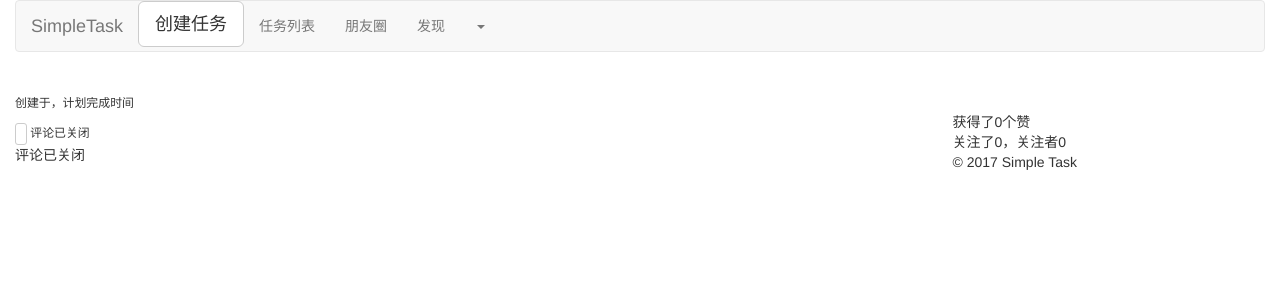
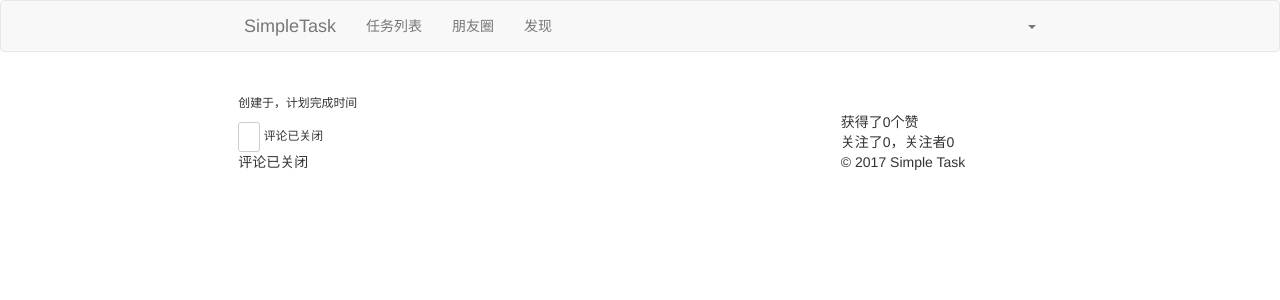
Before and after one commit to angeic/simple_task, a Python web app: template webapp/templates/people/task.html in a window 1280 px wide. Shown: the top 300 px of the page. Run offline with Jinja, Linux system fonts and the light colour scheme; the template is opened without the code that fills it, so the values that code supplies are empty; some libraries are stand-ins or nearby versions.

Commit message:
梳理页面框架，页面主体部分梳理成2：（9：3）：2结构，2留空，9：3是内容和sidebar

```diff
--- a/webapp/controllers/circle.py
+++ b/webapp/controllers/circle.py
@@ -41,7 +41,7 @@
 @circle_blueprint.route('/explore')
 @login_required
 def explore():
-    people_list = User.query.filter(User.id != session['user_id']).all()
+    people_list = User.query.filter(User.id != session['user_id']).order_by(User.reg_date.desc()).all()
     tasks = Task.query.filter_by(public_level=3).order_by(Task.create_time.desc()).all()
     return render_template('circle/circle.html',
                            page_title='发现',
--- a/webapp/extensions.py
+++ b/webapp/extensions.py
@@ -5,8 +5,6 @@
 
 login_manager.login_view = 'login.index'
 login_manager.session_protection = 'basic'
-login_manager.login_message = '请先登录'
-login_manager.login_message_category = 'info'
 
 
 @login_manager.user_loader
--- a/webapp/templates/base.html
+++ b/webapp/templates/base.html
@@ -12,11 +12,10 @@
 
 </head>
 <body>
-<div class="container-fluid">
 
 <!--  导航开始  -->
-
 <nav class="navbar navbar-default" role="navigation">
+    <div class="col-sm-8 col-sm-offset-2">
         <div class="navbar-header">
             <button type="button" class="navbar-toggle" data-toggle="collapse"
                     data-target="#example-navbar-collapse">
@@ -25,19 +24,22 @@
                 <span class="icon-bar"></span>
                 <span class="icon-bar"></span>
             </button>
+            <a class="btn btn-default navbar-toggle" >创建任务</a>
             <a class="navbar-brand" href="{{url_for('home')}}">SimpleTask</a>
-        <input type="button" class="btn btn-default btn-lg add-task-btn" value="创建任务">
+
         </div>
         <div class="collapse navbar-collapse" id="example-navbar-collapse">
             <ul class="nav navbar-nav">
                 <li><a href="{{url_for('task.main')}}">任务列表</a></li>
                 <li><a href="{{url_for('circle.home')}}">朋友圈</a></li>
                 <li><a href="{{url_for('circle.explore')}}">发现</a></li>
+            </ul>
+            <ul class="nav navbar-nav navbar-right">
             <li class="dropdown">
                     <a href="#" class="dropdown-toggle" data-toggle="dropdown">
                         {{current_user.username}} <b class="caret"></b>
                     </a>
-                <ul class="dropdown-menu">
+                    <ul class="dropdown-menu ">
                         <li><a href="{{url_for('people.people',username=current_user.username)}}">我的主页</a></li>
                         <li><a href="#">设置</a></li>
                         <li class="divider"></li>
@@ -46,10 +48,14 @@
                 </li>
             </ul>
         </div>
+    </div>
 </nav>
-
 <!-- 导航结束 -->
 
+
+<div class="container-fluid">
+
+    <div class="col-sm-8 col-sm-offset-2">
     {% with messages = get_flashed_messages(with_categories=true) %}
         {% if messages %}
             {% for category, message in messages %}
@@ -65,7 +71,7 @@
     {% block body %}
     {% endblock %}
     </div>
-
+</div>
 
 <script src="//cdn.bootcss.com/jquery/3.2.0/jquery.min.js"></script>
 <script src="//cdn.bootcss.com/bootstrap/3.3.7/js/bootstrap.min.js"></script>
--- a/webapp/templates/circle/circle.html
+++ b/webapp/templates/circle/circle.html
@@ -5,20 +5,18 @@
 {% block body %}
 
 <div class="col-lg-9">
-    <div class = "row">
 
     {% for people in people_list %}
-            <div class="col-lg-9">
+
         <div class = "row">
             <h4><a href="{{url_for('people.people',username=people.username)}}">{{ people.username }}</a></h4>
             <p>{{people.bio |default('',True) }}</p>
             <p>{{people.tasks.all()|length}}任务  {{people.follower.all()| length}}关注者</p>
 
         </div>
-            </div>
 
     {% endfor %}
-    </div>
+
 </div>
 
 {{ task_macros.task_sidebar(user=current_user) }}
--- a/webapp/templates/index.html
+++ b/webapp/templates/index.html
@@ -11,7 +11,7 @@
 <div class = "container">
 
 
-<div class="col-sm-4 col-md-offset-4">
+<div class="col-sm-4 col-sm-offset-4">
     <div class="row page-header">
         <h1 class="text-center">SimpleTask</h1>
     </div>
--- a/webapp/templates/people/people.html
+++ b/webapp/templates/people/people.html
@@ -7,7 +7,6 @@
     <div class = "row">
 
         {% for task in tasks %}
-        <div class="col-lg-9">
             <div class = "row">
                 <h3><a href="{{url_for('people.task',task_id=task.id)}}">{{ task.title }}</a></h3>
                 <small>计划完成时间：{{task.deadline}} {% if task.done_time %}| 完成时间：{{task.done_time}}{%endif%}
@@ -16,8 +15,6 @@
                 <p>{{ task.text }}</p>
 
             </div>
-        </div>
-        <div class="col-lg-9">
             <div class = "row">
                 <small>
                     {% if task.check_liked() %}
@@ -29,10 +26,7 @@
                     {%if not task.comment_allowed%}评论已关闭{%else%}{{ task.comments.all() | length }}个评论{%endif%}
                 </small>
             </div>
-        </div>
         {% endfor %}
-
-
     </div>
 </div>
 
--- a/webapp/templates/people/task.html
+++ b/webapp/templates/people/task.html
@@ -4,53 +4,46 @@
 
 {% block body %}
 <div class="col-lg-9">
-    <div class = "row">
 
-        <div class="col-lg-9">
     <div class = "row">
         <h3>{{ task.title }}</h3>
         <small>创建于{{task.create_time}}，计划完成时间{{task.deadline}}{% if task.is_overtime() %}，{{task.over_time() }}{%endif%}</small>
     </div>
-        </div>
-        <div class="col-lg-9">
+
     <div class = "row">
         <p>{{ task.text }}</p>
     </div>
-        </div>
 
-                <div class="col-lg-9">
+
+
     <div class = "row">
         <small>
             {% if task.check_liked() %}
-                        <input type="button" class="btn btn-primary btn-xs like_btn" tid={{task.id}} value="{{task.liked.all()|length}}赞" >
+                <input type="button" class="btn btn-primary btn-sm like_btn" tid={{task.id}} value="{{task.liked.all()|length}}赞" >
             {% else %}
-                        <input type="button" class="btn btn-default btn-xs like_btn" tid={{task.id}} value="{{task.liked.all()|length}}赞" >
+                <input type="button" class="btn btn-default btn-sm like_btn" tid={{task.id}} value="{{task.liked.all()|length}}赞" >
             {% endif %}
 
             {%if not task.comment_allowed%}评论已关闭{%else%}{{ task.comments.all() | length }}个评论{%endif%}
         </small>
-            </div>
+
     </div>
 
-        <div class="col-lg-9">{# 评论区 start #}
-            <div class = "row">
-                {% if task.comment_allowed %}
-                    <div class="col-lg-9">
+
+    {% if task.comment_allowed %}{# 评论区 start #}
         <div class = "row">
             <form method="post">
                 {{comment_form.hidden_tag()}}
-                                <div class="row control-group">
+                <div class="form-group">
                     {{comment_form.text.label}}{%if comment_form.text.errors%}{% for e in comment_form.text.errors%}<p class="help-block">{{e}}</p>{% endfor %}{% endif %}
                     {{comment_form.text(class='form-control')}}
                 </div>
-                                <div class="row control-group">
-                                    {{comment_form.submit(class='btn btn-warning btn-xs')}}
+                <div class="form-group">
+                    {{comment_form.submit(class='btn btn-warning')}}
                 </div>
             </form>
         </div>
-                    </div>
 
-                    <div class="col-lg-9">
          <div class = "row">
         {% for comment in comments %}
             <div class = "row">
@@ -59,17 +52,15 @@
             </div>
         {% endfor %}
          </div>
-                    </div>
+
     {% else %}
-                    <div class="col-lg-9">
+
         <div class = "row">
             <p>评论已关闭</p>
         </div>
-                    </div>
-                {% endif %}
-            </div>
-        </div>{# 评论区 end #}
-    </div>
+
+    {% endif %}{# 评论区 end #}
+
 </div>
 
 
```
Also changed, not shown: webapp/templates/circle/explore.html (+7 -12 lines), webapp/templates/circle/home.html (+5 -7 lines), webapp/templates/task/task.html (+12 -13 lines), webapp/templates/task/task_edit.html (+20 -16 lines), webapp/templates/task/task_new.html (+15 -11 lines), webapp/templates/task/task_page.html (+26 -29 lines). Lines whose indentation alone changed are shown as unchanged.
